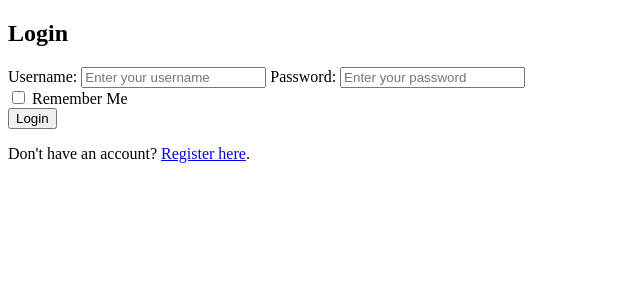
After one commit to Hinelya/Damla-Gul-Saykara---360121002, a Flask app: page /login in a window 1280 px wide. The commit adds this page. Shown: the top 300 px of the page, without its empty margins (0-640 px from the left). Run offline with Flask 3, Linux system fonts and the light colour scheme.

Commit message:
login-logout

```diff
--- /dev/null
+++ b/Carint/forms.py
@@ -0,0 +1,27 @@
+# forms.py
+
+from flask_wtf import FlaskForm
+from wtforms import StringField, PasswordField, BooleanField, SubmitField
+from wtforms.validators import DataRequired, Email, EqualTo
+from models import User
+
+class LoginForm(FlaskForm):
+    username = StringField('Username', validators=[DataRequired()])
+    password = PasswordField('Password', validators=[DataRequired()])
+    remember = BooleanField('Remember Me')
+    submit = SubmitField('Login')
+
+class RegisterForm(FlaskForm):
+    username = StringField('Username', validators=[DataRequired()])
+    email = StringField('Email', validators=[DataRequired(), Email()])
+    password = PasswordField('Password', validators=[DataRequired()])
+    confirm_password = PasswordField('Confirm Password', validators=[DataRequired(), EqualTo('password')])
+    submit = SubmitField('Register')
+
+    def validate_username(self, field):
+        if User.query.filter_by(username=field.data).first():
+            raise ValidationError('Username is already in use. Please choose a different one.')
+
+    def validate_email(self, field):
+        if User.query.filter_by(email=field.data).first():
+            raise ValidationError('Email address is already registered. Please use a different one.')
--- /dev/null
+++ b/Carint/run.py
@@ -0,0 +1,99 @@
+from flask import Flask, render_template
+from flask_admin import Admin
+from flask_sqlalchemy import SQLAlchemy
+from flask_admin.contrib.sqla import ModelView
+from flask_login import LoginManager, UserMixin, login_user, logout_user, login_required, current_user
+from werkzeug.security import generate_password_hash, check_password_hash
+from flask import request, redirect, url_for, flash
+from forms import LoginForm, RegisterForm
+
+app = Flask(__name__)
+app.config['SQLALCHEMY_DATABASE_URI'] = 'sqlite:///site.db'
+app.config['SECRET_KEY'] = 'mysecret'
+
+db = SQLAlchemy(app)
+login_manager = LoginManager(app)
+login_manager.login_view = 'login'
+class User(db.Model, UserMixin):
+    id = db.Column(db.Integer, primary_key=True)
+    username = db.Column(db.String(20), unique=True, nullable=False)
+    email = db.Column(db.String(120), unique=True, nullable=False)
+    password_hash = db.Column(db.String(128), nullable=False)
+
+    def set_password(self, password):
+        self.password_hash = generate_password_hash(password)
+
+    def check_password(self, password):
+        return check_password_hash(self.password_hash, password)
+
+@login_manager.user_loader
+def load_user(user_id):
+    return User.query.get(int(user_id))
+
+admin = Admin(app)
+admin.add_view(ModelView(User, db.session))
+
+@app.route('/')
+def home():
+    return render_template('index.html')
+
+@app.route('/services')
+def services():
+    return render_template('services.html')
+
+@app.route('/about')
+def about():
+    return render_template('about.html')
+
+@app.route('/contact')
+def contact():
+    return render_template('contact.html')
+
+@app.route('/login', methods=['GET', 'POST'])
+def login():
+    form = LoginForm()
+    if request.method == 'POST':
+        username = request.form['username']
+        password = request.form['password']
+
+        user = User.query.filter_by(username=username).first()
+
+        if user and user.check_password(password):
+            login_user(user)
+            flash('Login successful!', 'success')
+            return redirect(url_for('home'))
+        else:
+            flash('Login unsuccessful. Please check your username and password.', 'danger')
+
+    return render_template('login.html', form=form)
+
+@app.route('/logout')
+@login_required
+def logout():
+    logout_user()
+    flash('You have been logged out.', 'info')
+    return redirect(url_for('home'))
+
+@app.route('/register', methods=['GET', 'POST'])
+def register():
+    form = RegisterForm()
+    if form.validate_on_submit():
+        username = form.username.data
+        email = form.email.data
+        password = form.password.data
+
+        new_user = User(username=username, email=email)
+        new_user.set_password(password)
+
+        db.session.add(new_user)
+        db.session.commit()
+
+        flash('Registration successful! You can now log in.', 'success')
+        return redirect(url_for('login'))
+
+    return render_template('register.html', form=form)
+
+if __name__ == '__main__':
+    with app.app_context():
+        db.create_all()
+    app.run(debug=True)
--- a/Carint/templates/index.html
+++ b/Carint/templates/index.html
@@ -81,6 +81,7 @@
   {% include 'footer.html' %}
   <!-- footer section -->
 
+
   <!-- jQery -->
   <script type="text/javascript" src="{{ url_for('static', filename='js/jquery-3.4.1.min.js') }}"></script>
   <!-- popper js -->
--- /dev/null
+++ b/Carint/templates/login.html
@@ -0,0 +1,51 @@
+<!-- login.html -->
+
+<!DOCTYPE html>
+<html lang="en">
+
+<head>
+    <!-- head bölümü -->
+</head>
+
+<body>
+    <main>
+        <div class="container">
+            <h2>Login</h2>
+
+            {% with messages = get_flashed_messages() %}
+            {% if messages %}
+            <ul class="flashes">
+                {% for message in messages %}
+                <li>{{ message }}</li>
+                {% endfor %}
+            </ul>
+            {% endif %}
+            {% endwith %}
+
+            <form method="POST" action="{{ url_for('login') }}">
+                {{ form.hidden_tag() }}
+
+                <label for="username">Username:</label>
+                {{ form.username(class="form-control", placeholder="Enter your username") }}
+
+                <label for="password">Password:</label>
+                {{ form.password(class="form-control", placeholder="Enter your password") }}
+
+                <div class="form-check">
+                    {{ form.remember(class="form-check-input") }}
+                    <label class="form-check-label" for="remember">
+                        Remember Me
+                    </label>
+                </div>
+
+                {{ form.submit(class="btn btn-primary") }}
+            </form>
+
+            <p>Don't have an account? <a href="{{ url_for('register') }}">Register here</a>.</p>
+        </div>
+    </main>
+
+    <!-- Ekstra JS bağlantıları buraya ekleyebilirsiniz -->
+</body>
+
+</html>
```
Also changed, not shown: Carint/app.py (deleted, +0 -27 lines), Carint/models.py (added, +18 -0 lines), Carint/templates/about.html (+20 -18 lines), Carint/templates/contact.html (+19 -17 lines), Carint/templates/header.html (+17 -7 lines), Carint/templates/register.html (added, +35 -0 lines), Carint/templates/services.html (renamed from Carint/templates/service.html, +19 -17 lines), Carint/__init__.py (deleted), Carint/config.py (added).
